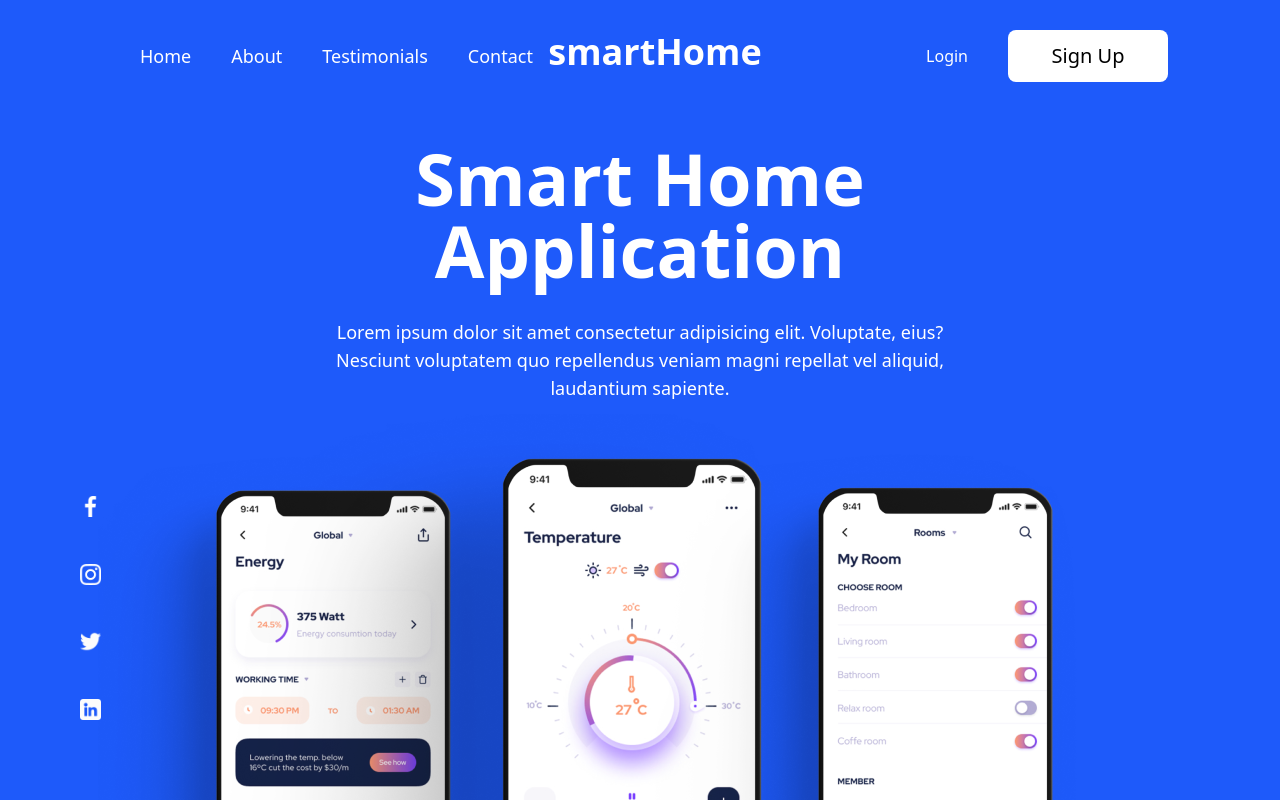
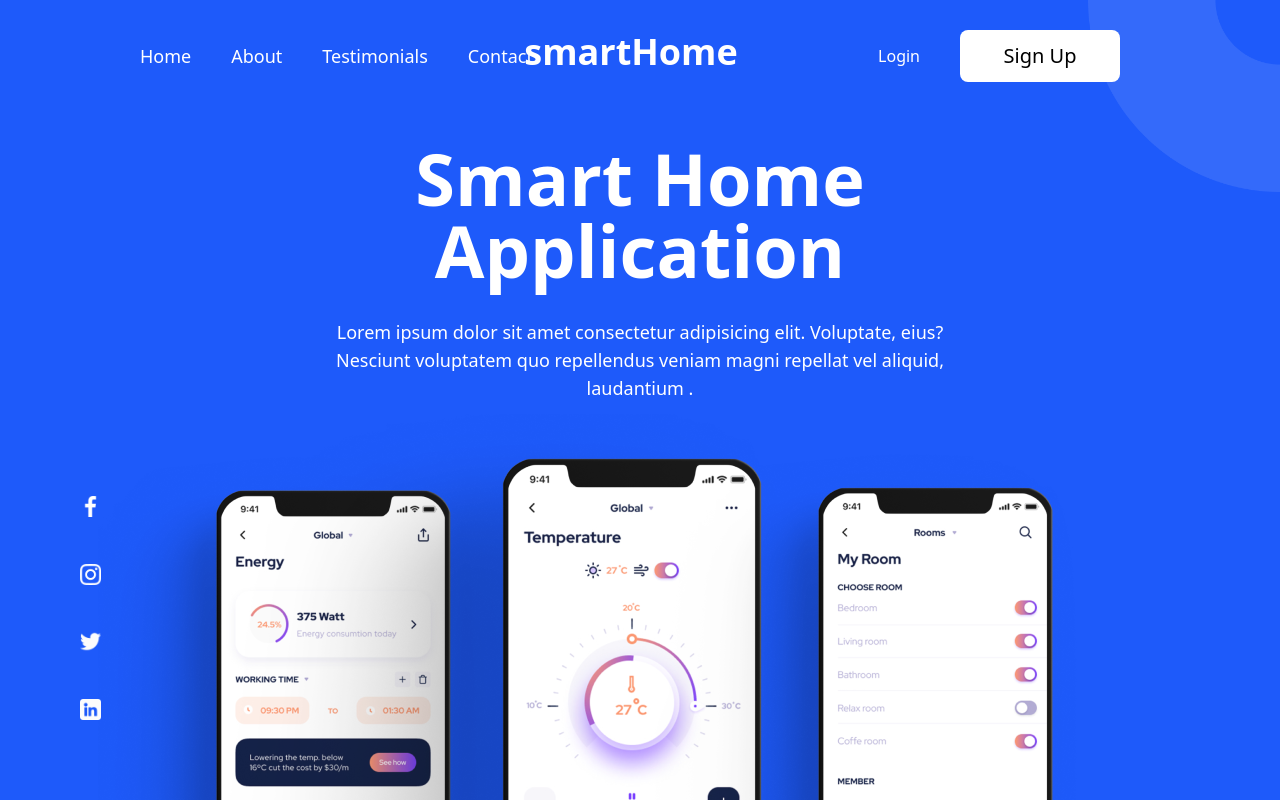
Before and after one commit to DeanG1/smart-home-landing-page, a React (Vite) app in the folder phoneWebsite/: page / in a window 1280 px wide. Shown: the top 800 px of the page. Built offline with nearby package versions, Linux system fonts and the light colour scheme.

Commit message:
TinyChanges

```diff
--- a/phoneWebsite/src/Components/Header.jsx
+++ b/phoneWebsite/src/Components/Header.jsx
@@ -1,25 +1,29 @@
 import React from "react";
 import phones from "../assets/Images/phones.png";
 import Icons from "../Constants/Icons";
+import corner from "../assets/Images/corner.png";
 
 const Header = () => {
   return (
     <div className="w-full h-screen bg-primary">
       <div className="w-full h-auto flex justify-center items-center flex-col">
         <div className="header-title w-1/2 h-[20rem] flex justify-center items-center flex-col mt-28 ">
-          <h1 className="text-white text-7xl font-bold text-center">
+          <h1 className="text-white text-7xl font-bold  text-center">
             Smart Home <br /> Application
           </h1>
           <p className="text-white text-center mt-8 text-lg">
             Lorem ipsum dolor sit amet consectetur adipisicing elit. Voluptate,
-            eius? Nesciunt voluptatem quo repellendus veniam magni repellat vel
-            aliquid, laudantium sapiente.
+            eius? <br /> Nesciunt voluptatem quo repellendus veniam magni repellat vel
+            aliquid, laudantium .
           </p>
         </div>
         <div className="phone-container flex justify-center items-center w-full h-auto">
           <div className="absolute w-full h-full top-[23rem] left-0 flex justify-center items-center">
             <img src={phones} className="w-auto" alt="phones" />
           </div>
+        </div>
+        <div className="corner-container hidden lg:block absolute top-0 right-0">
+          <img src={corner} className="w-[12rem]" alt="corner here" />
         </div>
       </div>
       <div className="w-auto h-[14rem] leading-10 lg:flex flex-col justify-between items-center absolute left-20 bottom-20 hidden">
--- a/phoneWebsite/src/Components/Navbar.jsx
+++ b/phoneWebsite/src/Components/Navbar.jsx
@@ -45,7 +45,7 @@ const Navbar = () => {
         <div className="logo h-auto w-full xl:mr-[7rem] pr-[5rem] md:pr-[7rem] lg:pr-0 flex justify-center items-center">
           <h2 className="text-white text-4xl font-bold mb-2">smartHome</h2>
         </div>
-        <div className="btn-container hidden lg:flex items-center justify-between">
+        <div className="btn-container hidden lg:flex items-center justify-between mr-12">
           <button className="text-white mr-10">Login</button>
           <Button>
             <span>Sign Up</span>
--- a/phoneWebsite/src/index.css
+++ b/phoneWebsite/src/index.css
@@ -18,3 +18,6 @@
   padding:0;
   margin:0;
 }
+body{
+  overflow-x:hidden
+}
```
Also changed, not shown: phoneWebsite/src/assets/Images/corner.png (added), phoneWebsite/src/assets/Images/figures.png (added).
